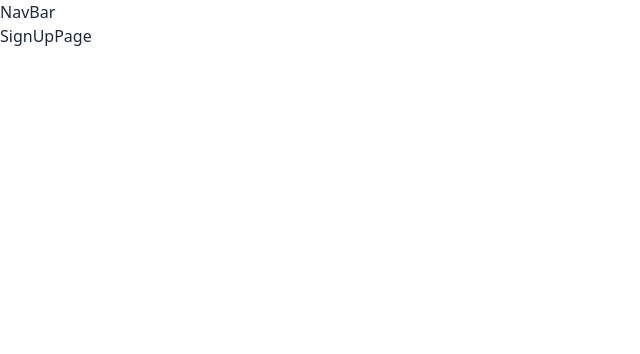
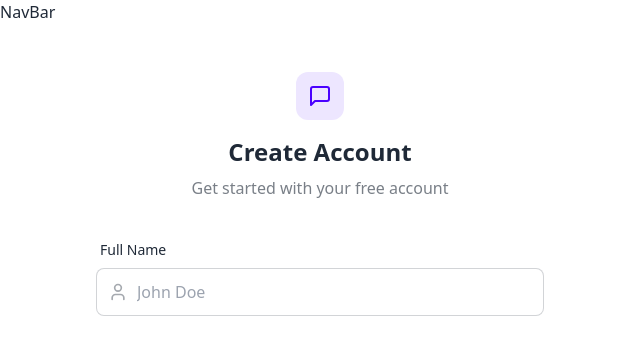
Before and after one commit to Hugo-Alonso/chat-app, a React (Vite) app in the folder frontend/: page /signup in a window 1280 px wide. Shown: the top 354 px of the page, without its empty margins (0-640 px from the left). Built offline with nearby package versions, Linux system fonts and the light colour scheme; no server answers.

Commit message:
fullName field added

```diff
--- a/frontend/src/pages/SignUpPage.jsx
+++ b/frontend/src/pages/SignUpPage.jsx
@@ -1,7 +1,96 @@
+import { useState } from "react"
+import { useAuthStore } from "../store/useAuthStore";
+import { MessageSquare, User } from "lucide-react";
+
 const SignUpPage = () => {
+  const [showPassword, setShowPassword] = useState(false);
+  const [formData, setFormData] = useState({
+    fullName: "",
+    email: "",
+    password: "",
+  });
+
+  const { signup, isSigningUp } = useAuthStore();
+
+  const validateForm = () => {};
+
+  const handleSubmit = (event) => {
+    event.preventDefault();
+  };
+
   return (
-    <div>SignUpPage</div>
+    <div className="nim-h-screen grid lg:grid-cols-2">
+      {/* left side */}
+      <div className="flex flex-col justify-center items-center p-6 sm:p-12">
+        <div className="w-full max-w-md space-y-8">
+            {/* LOGO */}
+            <div className="text-center mb-8">
+              <div className="flex flex-col items-center gap-2 group">
+                <div
+                  className="size-12 rounded-xl bg-primary/10 flex items-center justify-center
+                group-hover:bg-primary/20 transition-colors"
+                >
+                  <MessageSquare className="size-6 text-primary" />
+                </div>
+                <h1 className="text-2xl font-bold mt-2">Create Account</h1>
+                <p className="text-base-content/60">Get started with your free account</p>
+              </div>
+            </div>
+
+            <form onSubmit={handleSubmit} className="space-y-6">
+                {/* Full Name Field */}
+                <div className="form-control">
+                  <label className="label">
+                    <span className="label-text font-medium">Full Name</span>
+                  </label>
+                  <div className="relative">
+                    <div className="absolute inset-y-0 left-0 pl-3 flex items-center pointer-events-none">
+                      <User className="size-5 text-base-content/40" />
+                    </div>
+                    <input
+                      type="text"
+                      className={`input input-bordered w-full pl-10`}
+                      placeholder="John Doe"
+                      value={formData.fullName}
+                      onChange={(e) => setFormData({ ...formData, fullName: e.target.value })}
+                    />
+                  </div>
+                </div>
+
+                {/* Full Name Field */}
+                {/* <div className="form-control">
+                  <label className="label">
+                    <span className="label-text font-medium">Email</span>
+                  </label>
+                  <div className="relative">
+                    <div className="absolute inset-y-0 left-0 pl-3 flex items-center pointer-events-none">
+                      <Mail className="size-5 text-base-content/40" />
+                    </div>
+                    <input
+                      type="email"
+                      className={`input input-bordered w-full pl-10`}
+                      placeholder="you@example.com"
+                      value={formData.email}
+                      onChange={(e) => setFormData({ ...formData, email: e.target.value })}
+                    />
+                  </div>
+                </div> */}
+
+                {/* Full Name Field */}
+
+
+
+            </form>
+
+
+        </div>
+      </div>
+
+      {/* right side */}
+
+
+    </div>
   )
 }
 
-export default SignUpPage
+export default SignUpPage;
--- a/frontend/src/store/useAuthStore.js
+++ b/frontend/src/store/useAuthStore.js
@@ -20,5 +20,10 @@ export const useAuthStore = create((set) => ({
         } finally {
             set({isCheckingAuth: false});
         }
+    },
+
+    signup: async (data) => {
+
     }
+
 }))
```
